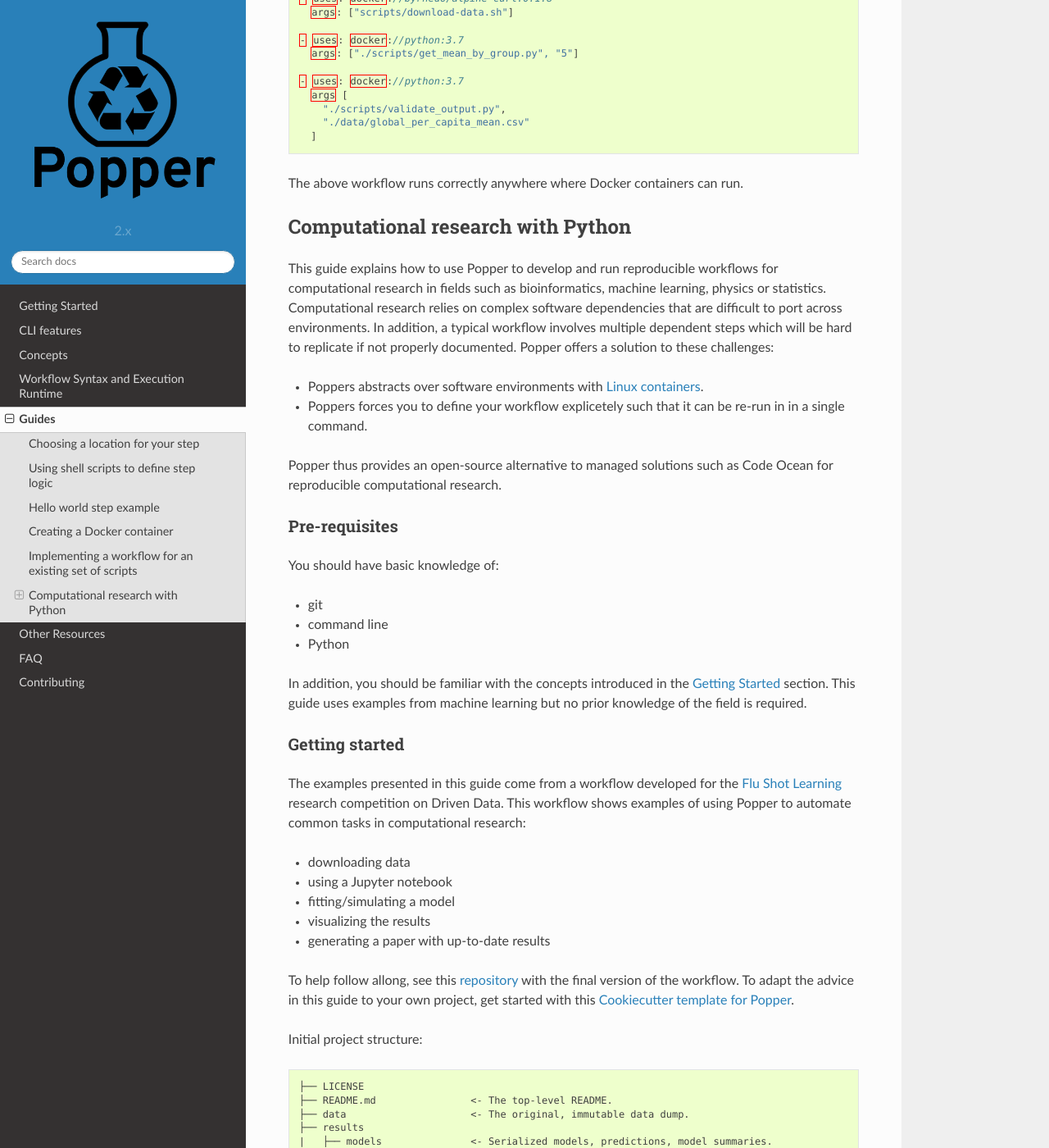
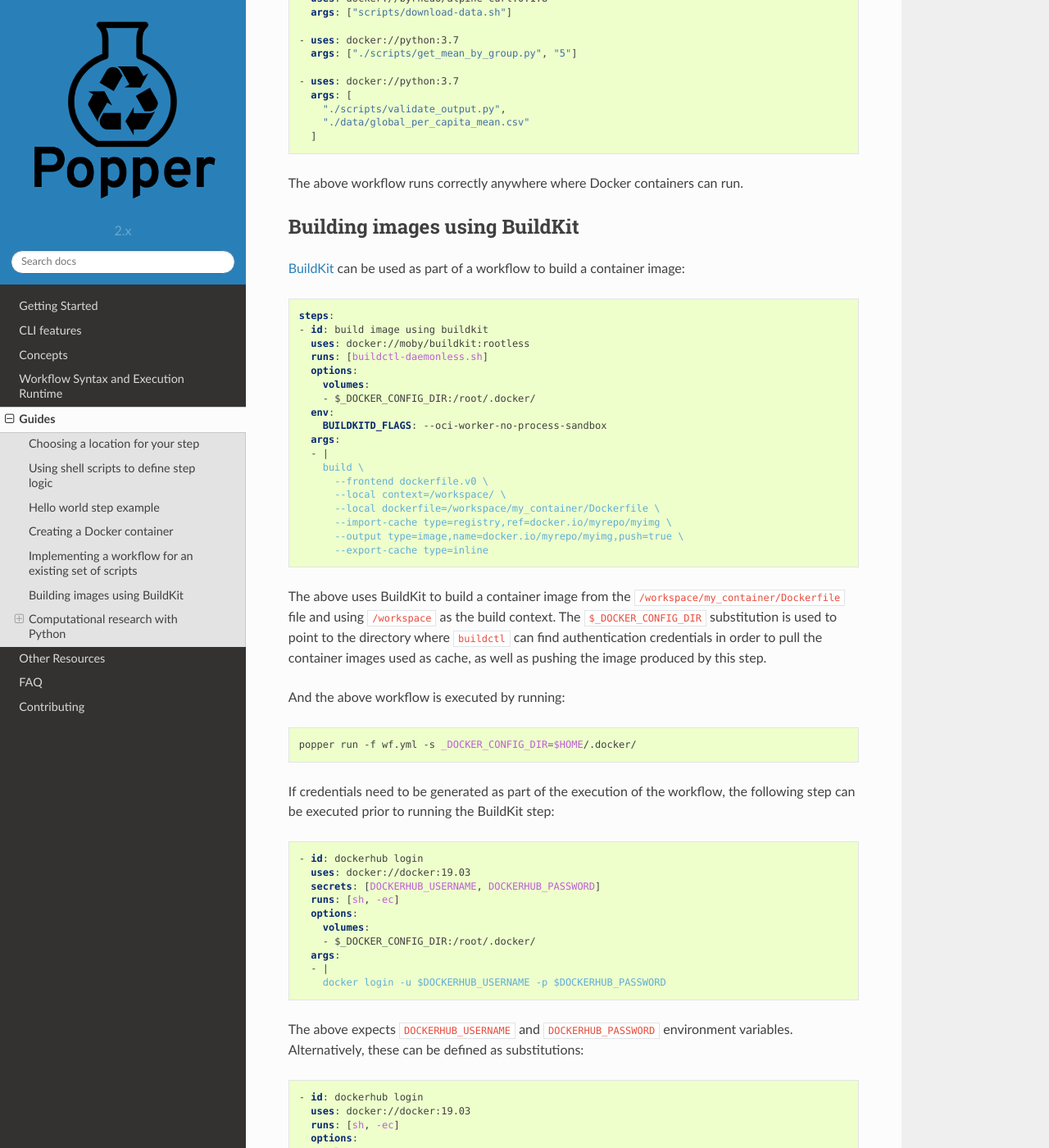
Before and after one commit to getpopper/popper, a Sphinx documentation site: the page built from docs/sections/guides.md, in a window 1280 px wide and 1400 px high, scrolled down 2491 px. Shown: the whole window at 82% size. Built offline with Sphinx 7.4.7 and the Read the Docs theme 2.0.0, drawn with Linux system fonts in a browser that asks for light colours; some of the changed text lies outside the part shown.

Commit message:
doc: add guide on how to build images with buildkit
[skip ci]

````diff
--- a/docs/sections/guides.md
+++ b/docs/sections/guides.md
@@ -129,7 +129,7 @@
 Thankfully, docker images for these already exist, so we can make use
 of them as follows:
 
-```hcl
+```yaml
 - uses: docker://byrnedo/alpine-curl:0.1.8
   args: ["scripts/download-data.sh"]
 
@@ -149,6 +149,84 @@
 [search]: https://hub.docker.com
 [create]: https://docs.docker.com/get-started/part2/
 
+## Building images using BuildKit
+
+[BuildKit](https://github.com/moby/buildkit) can be used as part of a workflow
+to build a container image:
+
+```yaml
+steps:
+- id: build image using buildkit
+  uses: docker://moby/buildkit:rootless
+  runs: [buildctl-daemonless.sh]
+  options:
+    volumes:
+    - $_DOCKER_CONFIG_DIR:/root/.docker/
+  env:
+    BUILDKITD_FLAGS: --oci-worker-no-process-sandbox
+  args:
+  - |
+    build \
+      --frontend dockerfile.v0 \
+      --local context=/workspace/ \
+      --local dockerfile=/workspace/my_container/Dockerfile \
+      --import-cache type=registry,ref=docker.io/myrepo/myimg \
+      --output type=image,name=docker.io/myrepo/myimg,push=true \
+      --export-cache type=inline
+```
+
+The above uses BuildKit to build a container image from the
+`/workspace/my_container/Dockerfile` file and using `/workspace` as the build
+context. The `$_DOCKER_CONFIG_DIR` substitution is used to point to the
+directory where `buildctl` can find authentication credentials in order to pull
+the container images used as cache, as well as pushing the image produced by
+this step.
+
+And the above workflow is executed by running:
+
+```bash
+popper run -f wf.yml -s _DOCKER_CONFIG_DIR=$HOME/.docker/
+```
+
+If credentials need to be generated as part of the execution of the workflow,
+the following step can be executed prior to running the BuildKit step:
+
+```yaml
+- id: dockerhub login
+  uses: docker://docker:19.03
+  secrets: [DOCKERHUB_USERNAME, DOCKERHUB_PASSWORD]
+  runs: [sh, -ec]
+  options:
+    volumes:
+    - $_DOCKER_CONFIG_DIR:/root/.docker/
+  args:
+  - |
+    docker login -u $DOCKERHUB_USERNAME -p $DOCKERHUB_PASSWORD
+```
+
+The above expects `DOCKERHUB_USERNAME` and `DOCKERHUB_PASSWORD` environment
+variables. Alternatively, these can be defined as substitutions:
+
+```yaml
+- id: dockerhub login
+  uses: docker://docker:19.03
+  runs: [sh, -ec]
+  options:
+    volumes:
+    - $_DOCKER_CONFIG_DIR:/root/.docker/
+  args:
+  - |
+    docker login -u $_DOCKERHUB_USERNAME -p $_DOCKERHUB_PASSWORD
+```
+
+And executed as:
+
+```bash
+popper run -f wf.yml \
+  -s _DOCKER_CONFIG_DIR=$PWD/docker-config/ \
+  -s _DOCKERHUB_USERNAME=myuser \
+  -s _DOCKERHUB_PASSWORD=mypass
+```
 
 ## Computational research with Python
 
````
Also changed, not shown: other parts of docs/sections/guides.md (+1 -1 lines).
